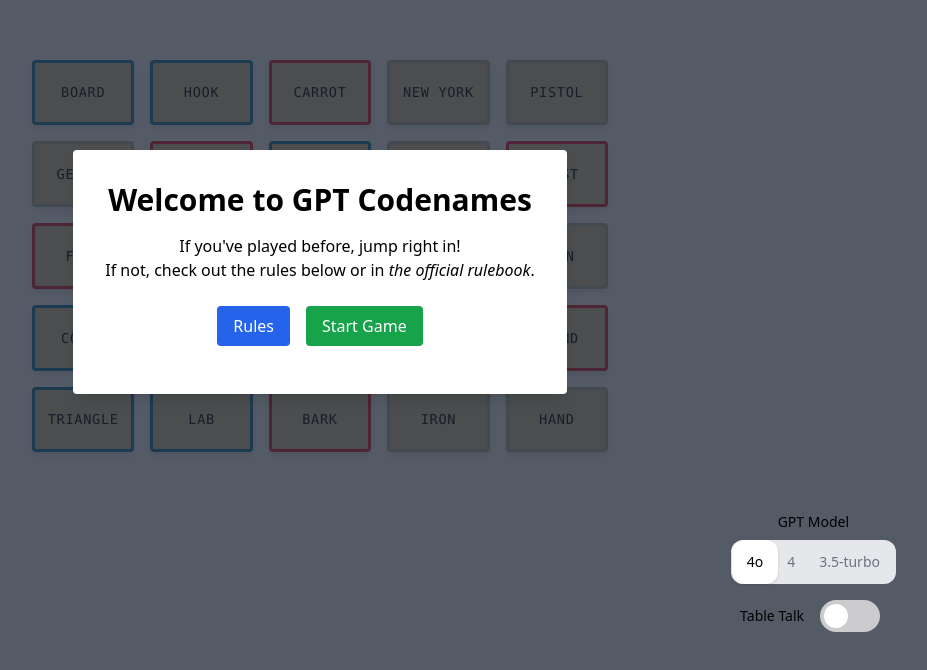
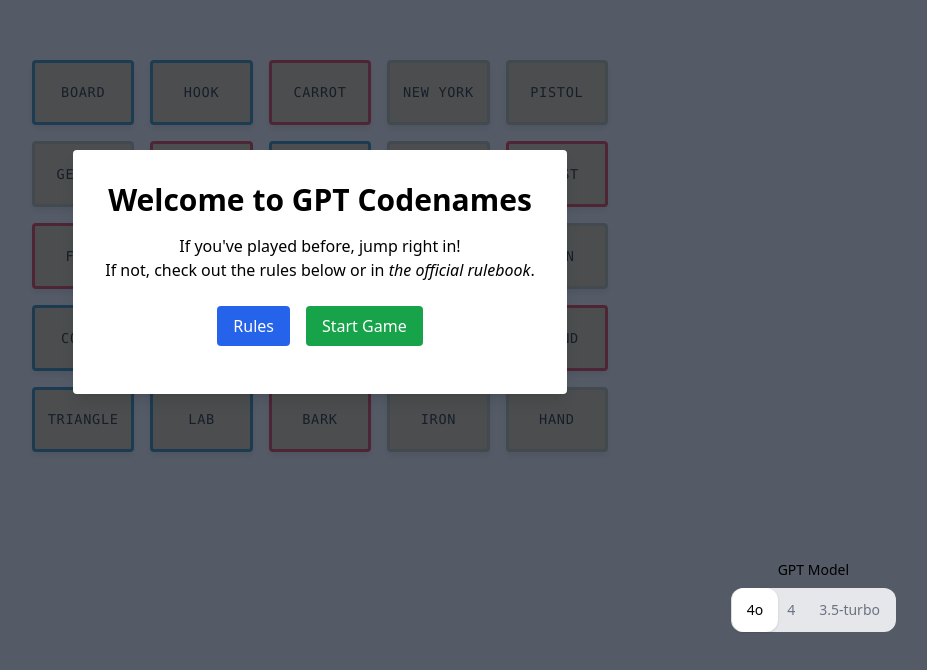
Before and after one commit to atwooddc/gpt-codenames, a React (Create React App) app: page / in a window 1280 px wide. Shown: the part 128-798 px from the top of the page, without its empty margins (320-1247 px from the left). Built offline with nearby package versions, Linux system fonts and the light colour scheme.

Commit message:
moving table talk switch to other branch

```diff
--- a/src/App.js
+++ b/src/App.js
@@ -5,7 +5,6 @@
 import GameOverPopUp from "./components/GameOverPopUp";
 import ClueInput from "./components/ClueInput";
 import ModelSelector from "./components/ModelSelector";
-import Switch from "./components/Switch";
 import { loadWords } from "./utils/loadWords";
 import { fetchAPI } from "./utils/fetchAPI";
 import { toTitleCase } from "./utils/toTitleCase";
@@ -290,11 +289,6 @@
             </div>
             <div className="absolute bottom-10 right-16 flex flex-col items-end space-y-4 ">
                 <ModelSelector model={model} setModel={setModel} />
-                <Switch
-                    label={"Table Talk"}
-                    enabled={tableTalkEnabled}
-                    toggle={toggleTableTalk}
-                />
             </div>
         </div>
     );
--- a/src/components/Switch.js
+++ /dev/null
@@ -1,32 +0,0 @@
-import React from "react";
-
-const Switch = ({ label, enabled, toggle }) => {
-    return (
-        <>
-            <label className="themeSwitcherTwo relative inline-flex cursor-pointer select-none items-center">
-                <span className="label flex items-center text-sm font-medium text-black">
-                    {label}
-                </span>
-                <input
-                    type="checkbox"
-                    checked={enabled}
-                    onChange={toggle}
-                    className="sr-only"
-                />
-                <span
-                    className={`slider mx-4 flex h-8 w-[60px] items-center rounded-full p-1 duration-200 ${
-                        enabled ? "bg-[#212b36]" : "bg-[#CCCCCE]"
-                    }`}
-                >
-                    <span
-                        className={`dot h-6 w-6 rounded-full bg-white duration-200 ${
-                            enabled ? "translate-x-[28px]" : ""
-                        }`}
-                    ></span>
-                </span>
-            </label>
-        </>
-    );
-};
-
-export default Switch;
```
